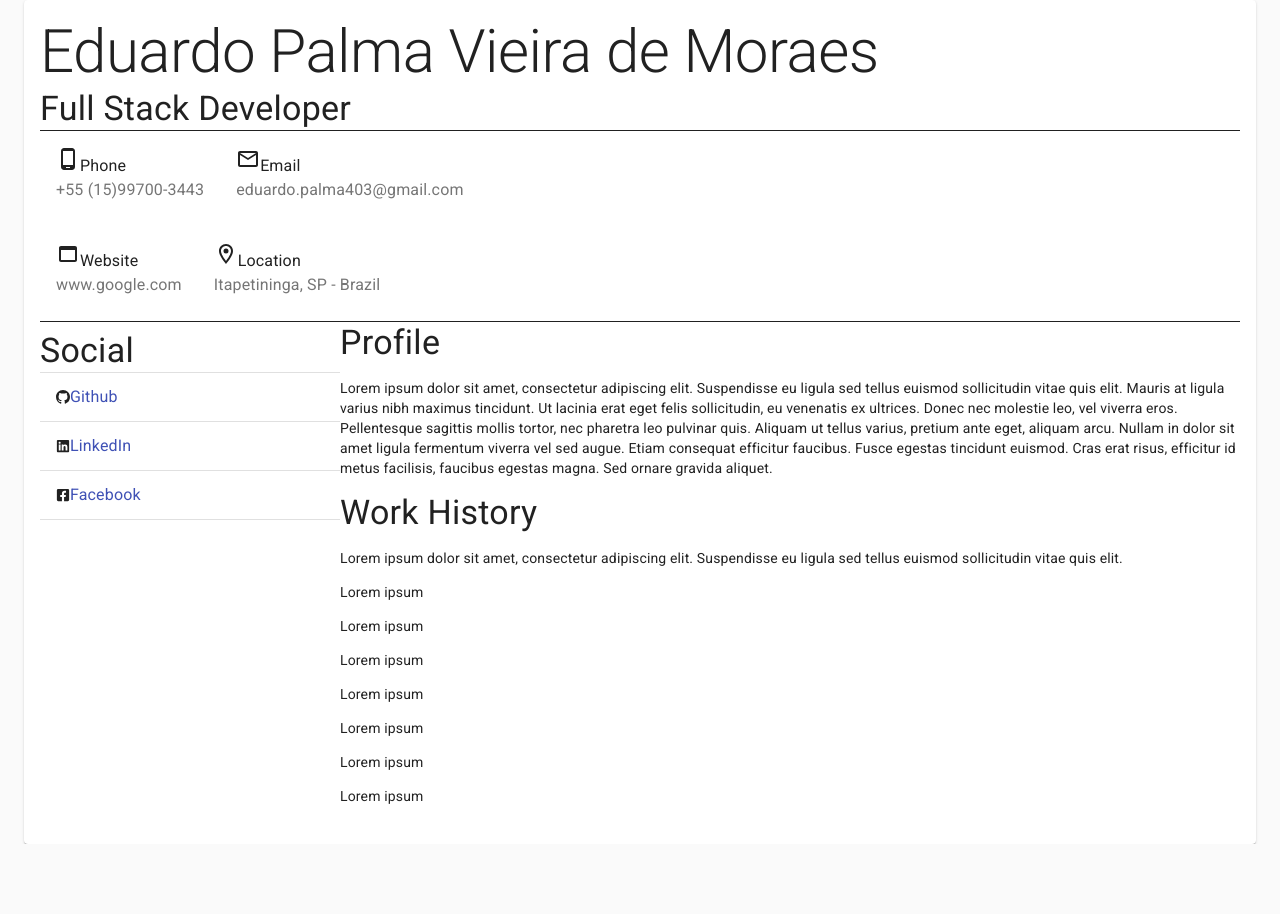
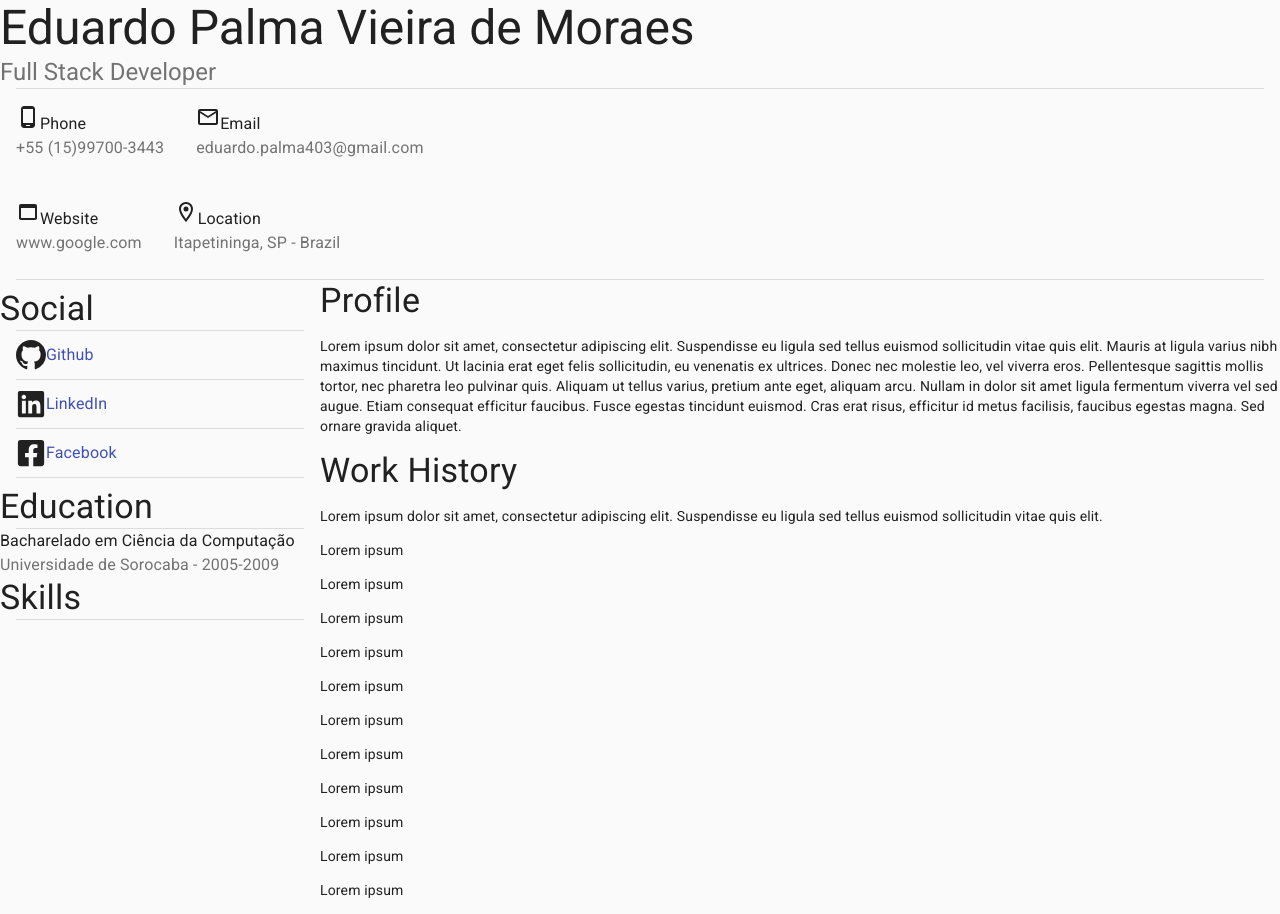
Before and after one commit to eduardopvm/react-cv, a React (Create React App) app: page / in a window 1280 px wide. Before the commit the page ends 844 px from the top, so only its background shows below. Built offline with nearby package versions, Linux system fonts and the light colour scheme.

Commit message:
splitting things into components

```diff
--- a/src/App.js
+++ b/src/App.js
@@ -1,19 +1,10 @@
 import React from "react";
-import { Container } from "@material-ui/core";
-import Card from "@material-ui/core/Card";
-import CardContent from "@material-ui/core/CardContent";
 import Layout from "./Layout";
 
 export default function App() {
   return (
     <React.Fragment>
-      <Container maxWidth="lg">
-        <Card>
-          <CardContent>
-            <Layout/>
-          </CardContent>
-        </Card>
-      </Container>
+      <Layout />
     </React.Fragment>
   );
 }
--- a/src/Header.js
+++ b/src/Header.js
@@ -1,14 +1,14 @@
 import Typography from "@material-ui/core/Typography";
 import Box from "@material-ui/core/Box"
 
-import HeaderPanel from "./HeaderPanel";
+import InfoPanel from "./InfoPanel";
 
 export default function Header() {
   return (
     <Box>
-      <Typography variant="h2">Eduardo Palma Vieira de Moraes</Typography>
-      <Typography variant="h4">Full Stack Developer</Typography>
-      <HeaderPanel />
+      <Typography variant="h3">Eduardo Palma Vieira de Moraes</Typography>
+      <Typography variant="h5" color="textSecondary">Full Stack Developer</Typography>
+      <InfoPanel />
     </Box>
   );
 }
--- a/src/HeaderPanel.js
+++ b/src/InfoPanel.js
@@ -2,6 +2,7 @@ import Box from "@material-ui/core/Box";
 import CardContent from "@material-ui/core/CardContent";
 import Grid from "@material-ui/core/Grid";
 import Typography from "@material-ui/core/Typography";
+import Divider from "@material-ui/core/Divider";
 
 /* Icons */
 import PhoneAndroidOutlinedIcon from "@material-ui/icons/PhoneAndroidOutlined";
@@ -11,7 +12,8 @@ import LocationOnOutlinedIcon from "@material-ui/icons/LocationOnOutlined";
 
 export default function HeaderPanel() {
   return (
-    <Box borderTop={1} borderBottom={1}>
+    <Box>
+      <Divider variant="middle" component="div" />
       <Grid container>
         <CardContent>
           <PhoneAndroidOutlinedIcon display="inline" />
@@ -43,6 +45,7 @@ export default function HeaderPanel() {
           </Typography>
         </CardContent>
       </Grid>
+      <Divider variant="middle" />
     </Box>
   );
 }
--- a/src/Layout.js
+++ b/src/Layout.js
@@ -1,116 +1,18 @@
 import React from "react";
 import Grid from "@material-ui/core/Grid";
-import Card from "@material-ui/core/Card";
-import Paper from "@material-ui/core/Paper";
-import Link from "@material-ui/core/Link";
-import List from "@material-ui/core/List";
-import ListItem from "@material-ui/core/ListItem";
-import ListItemText from "@material-ui/core/ListItemText";
-import Divider from "@material-ui/core/Divider";
-import Typography from "@material-ui/core/Typography";
-import { GoMarkGithub } from "react-icons/go";
-import { FaLinkedin, FaFacebookSquare } from "react-icons/fa";
-import { makeStyles } from "@material-ui/core/styles";
 
 import Header from "./Header";
+import Sidebar from "./Sidebar";
+import MainContent from "./MainContent";
 
 export default function Layout() {
   return (
     <React.Fragment>
       <Header />
       <Grid container>
-        <Grid item lg={3}>
-          <List>
-            <Typography variant="h4">Social</Typography>
-            <Divider />
-            <ListItem>
-              <GoMarkGithub />
-              <ListItemText>
-                <Link href="https://github.com/eduardopvm">Github</Link>
-              </ListItemText>
-            </ListItem>
-            <Divider />
-            <ListItem>
-              <FaLinkedin />
-              <ListItemText>
-                <Link href="https://www.linkedin.com/in/eduardo-pvm/">
-                  LinkedIn
-                </Link>
-              </ListItemText>
-            </ListItem>
-            <Divider />
-            <ListItem>
-              <FaFacebookSquare />
-              <ListItemText>
-                <Link href="#">Facebook</Link>
-              </ListItemText>
-            </ListItem>
-            <Divider />
-          </List>
-        </Grid>
-        <Grid item lg={9}>
-          <Typography variant="h4">Profile</Typography>
-          <p>
-            Lorem ipsum dolor sit amet, consectetur adipiscing elit. Suspendisse
-            eu ligula sed tellus euismod sollicitudin vitae quis elit. Mauris at
-            ligula varius nibh maximus tincidunt. Ut lacinia erat eget felis
-            sollicitudin, eu venenatis ex ultrices. Donec nec molestie leo, vel
-            viverra eros. Pellentesque sagittis mollis tortor, nec pharetra leo
-            pulvinar quis. Aliquam ut tellus varius, pretium ante eget, aliquam
-            arcu. Nullam in dolor sit amet ligula fermentum viverra vel sed
-            augue. Etiam consequat efficitur faucibus. Fusce egestas tincidunt
-            euismod. Cras erat risus, efficitur id metus facilisis, faucibus
-            egestas magna. Sed ornare gravida aliquet.
-          </p>
-          <Typography variant="h4">Work History</Typography>
-          <p>
-            Lorem ipsum dolor sit amet, consectetur adipiscing elit. Suspendisse
-            eu ligula sed tellus euismod sollicitudin vitae quis elit.
-          </p>
-          <p>Lorem ipsum</p>
-          <p>Lorem ipsum</p>
-          <p>Lorem ipsum</p>
-          <p>Lorem ipsum</p>
-          <p>Lorem ipsum</p>
-          <p>Lorem ipsum</p>
-          <p>Lorem ipsum</p>
-        </Grid>
+        <Sidebar />
+        <MainContent />
       </Grid>
     </React.Fragment>
-    // <div className="App">
-    //   <header className="cv-header">
-    //     {/* <span className="cv-photo">Photo</span> */}
-    //     <h1>Eduardo Palma Vieira de Moraes</h1>
-    //     <h3>Full Stack Developer</h3>
-    //     <div className="cv-basic-info">Basic Info Panel</div>
-    //   </header>
-
-    //   <div className="cv-container">
-    //     <div className="cv-sidebar">
-    //       <h4>Sidebar</h4>
-    //       <div className="cv-social-media">
-    //         <h5>Social Media</h5>
-    //         <ul>
-    //           <li>Github link</li>
-    //           <li>Linkedin link</li>
-    //         </ul>
-    //         <h5>Skills</h5>
-    //         <ul>
-    //           <li>React</li>
-    //           <li>Node.js</li>
-    //           <li>Express</li>
-    //           <li>MongoDB</li>
-    //         </ul>
-    //         <h5>Education</h5>
-    //         ...
-    //         <h5>Certificates</h5>
-    //         ...
-    //       </div>
-    //     </div>
-    //     <div className="cv-content">
-    //       <h4>Content</h4>
-    //     </div>
-    //   </div>
-    // </div>
   );
 }
--- /dev/null
+++ b/src/MainContent.js
@@ -0,0 +1,38 @@
+import Typography from "@material-ui/core/Typography";
+import Grid from "@material-ui/core/Grid";
+
+export default function MainContent() {
+  return (
+    <Grid item xs={9}>
+      <Typography variant="h4">Profile</Typography>
+      <p>
+        Lorem ipsum dolor sit amet, consectetur adipiscing elit. Suspendisse eu
+        ligula sed tellus euismod sollicitudin vitae quis elit. Mauris at ligula
+        varius nibh maximus tincidunt. Ut lacinia erat eget felis sollicitudin,
+        eu venenatis ex ultrices. Donec nec molestie leo, vel viverra eros.
+        Pellentesque sagittis mollis tortor, nec pharetra leo pulvinar quis.
+        Aliquam ut tellus varius, pretium ante eget, aliquam arcu. Nullam in
+        dolor sit amet ligula fermentum viverra vel sed augue. Etiam consequat
+        efficitur faucibus. Fusce egestas tincidunt euismod. Cras erat risus,
+        efficitur id metus facilisis, faucibus egestas magna. Sed ornare gravida
+        aliquet.
+      </p>
+      <Typography variant="h4">Work History</Typography>
+      <p>
+        Lorem ipsum dolor sit amet, consectetur adipiscing elit. Suspendisse eu
+        ligula sed tellus euismod sollicitudin vitae quis elit.
+      </p>
+      <p>Lorem ipsum</p>
+      <p>Lorem ipsum</p>
+      <p>Lorem ipsum</p>
+      <p>Lorem ipsum</p>
+      <p>Lorem ipsum</p>
+      <p>Lorem ipsum</p>
+      <p>Lorem ipsum</p>
+      <p>Lorem ipsum</p>
+      <p>Lorem ipsum</p>
+      <p>Lorem ipsum</p>
+      <p>Lorem ipsum</p>
+    </Grid>
+  );
+}
--- /dev/null
+++ b/src/Sidebar.js
@@ -0,0 +1,61 @@
+import Typography from "@material-ui/core/Typography";
+import Grid from "@material-ui/core/Grid";
+import Box from "@material-ui/core/Box";
+import Link from "@material-ui/core/Link";
+import List from "@material-ui/core/List";
+import ListItem from "@material-ui/core/ListItem";
+import ListItemText from "@material-ui/core/ListItemText";
+import Divider from "@material-ui/core/Divider";
+
+import { GoMarkGithub } from "react-icons/go";
+import { FaLinkedin, FaFacebookSquare } from "react-icons/fa";
+
+export default function Sidebar() {
+  return (
+    <Grid item xs={3}>
+      <List>
+        <Typography variant="h4">Social</Typography>
+        <Divider component="li" variant="middle" />
+        <ListItem>
+          <GoMarkGithub style={{ fontSize: 30 }} />
+          <ListItemText>
+            <Link href="https://github.com/eduardopvm">Github</Link>
+          </ListItemText>
+        </ListItem>
+        <Divider component="li" variant="middle" />
+        <ListItem>
+          <FaLinkedin style={{ fontSize: 30 }} />
+          <ListItemText>
+            <Link href="https://www.linkedin.com/in/eduardo-pvm/">
+              LinkedIn
+            </Link>
+          </ListItemText>
+        </ListItem>
+        <Divider component="li" variant="middle" />
+        <ListItem>
+          <FaFacebookSquare style={{ fontSize: 30 }} />
+          <ListItemText>
+            <Link href="#">Facebook</Link>
+          </ListItemText>
+        </ListItem>
+        <Divider component="li" variant="middle" />
+      </List>
+
+      <Box>
+        <Typography variant="h4">Education</Typography>
+        <Divider variant="middle" />
+        <Box>
+          <Typography>Bacharelado em Ciência da Computação</Typography>
+          <Typography color="textSecondary">
+            Universidade de Sorocaba - 2005-2009
+          </Typography>
+        </Box>
+      </Box>
+
+      <Box>
+        <Typography variant="h4">Skills</Typography>
+        <Divider variant="middle" />
+      </Box>
+    </Grid>
+  );
+}
```
